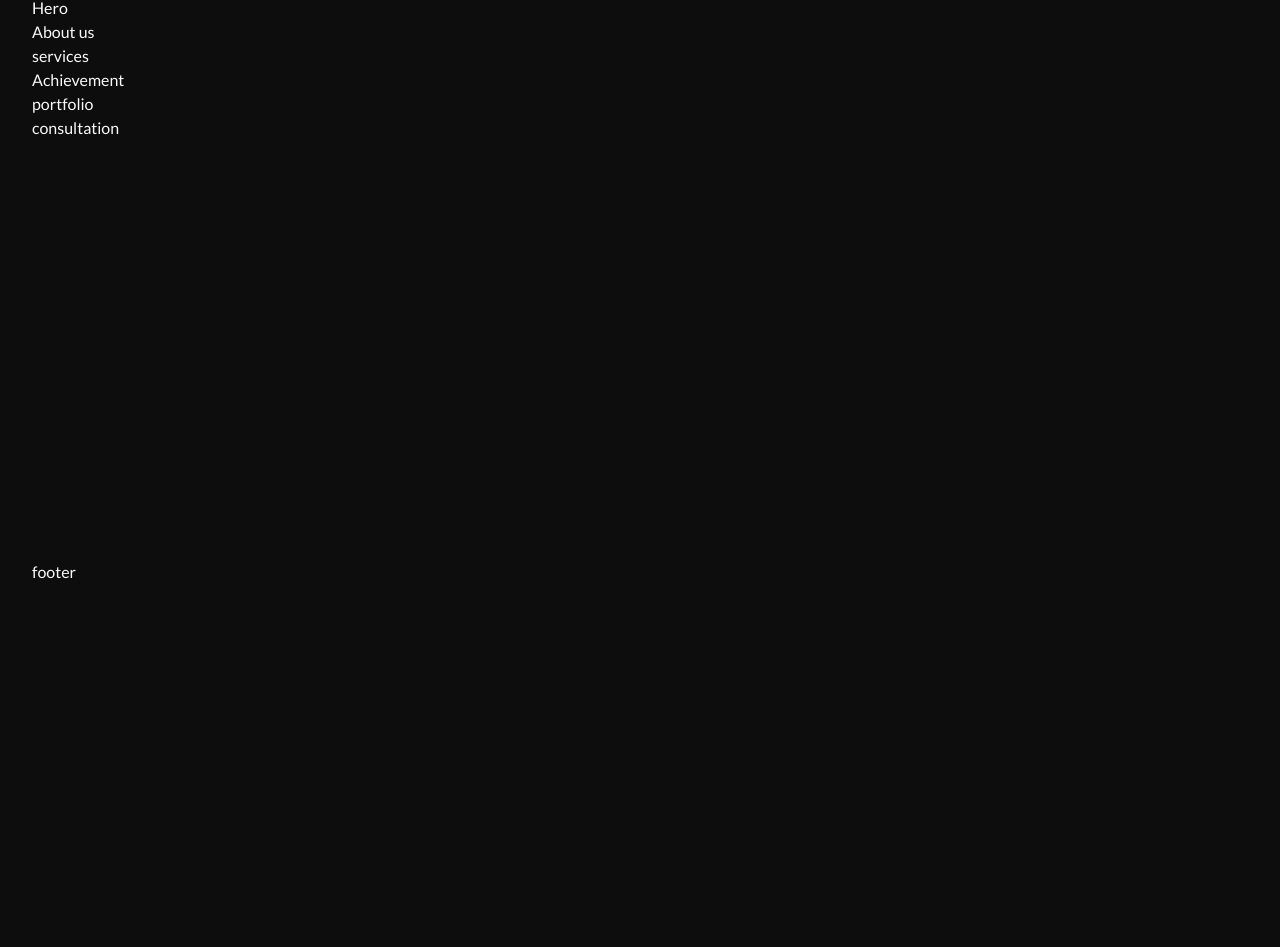
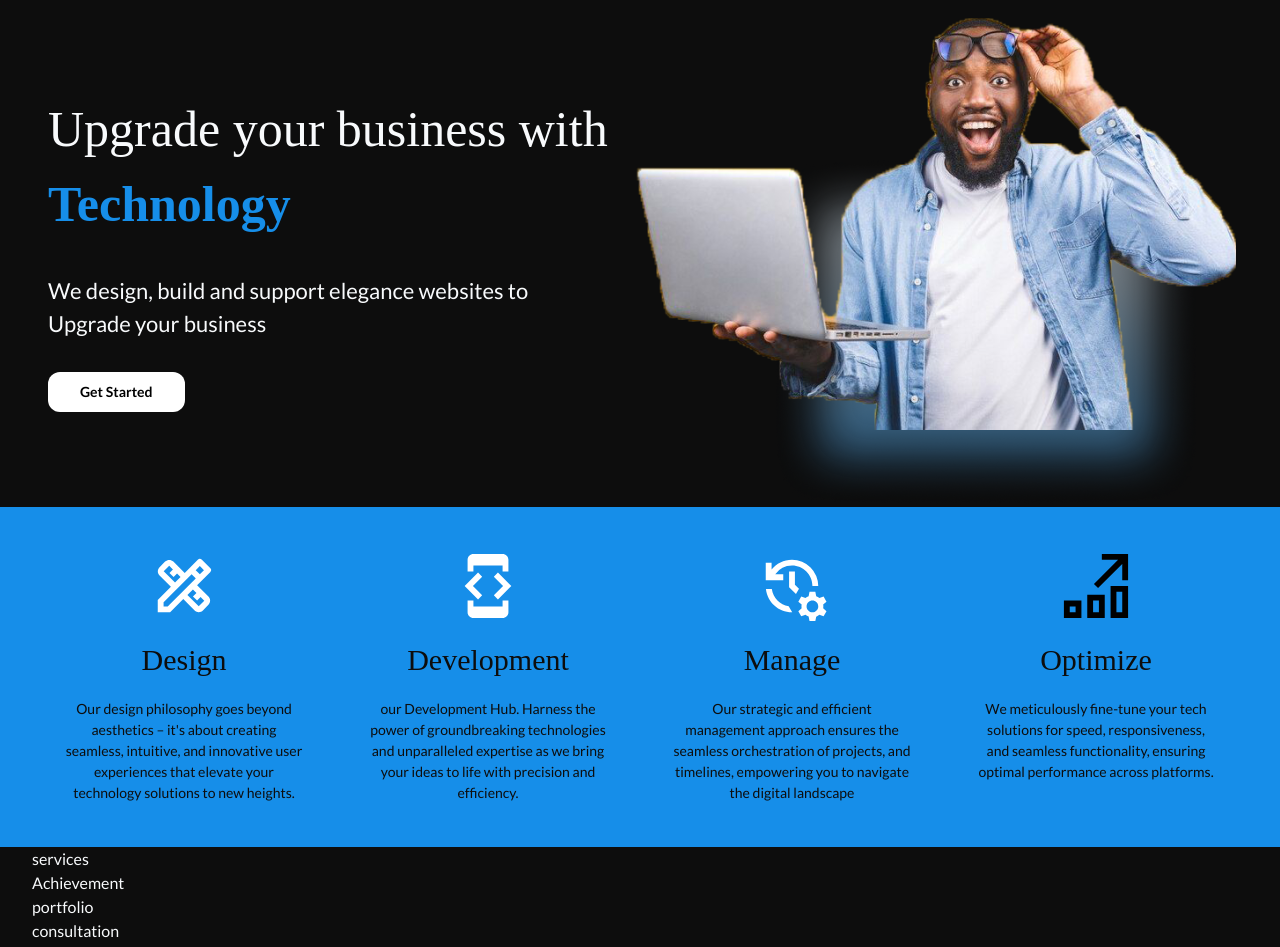
Before and after one commit to NexaPluse/NexaPluse, a React (Vite) app: page / in a window 1280 px wide. Shown: the part 264-1211 px from the top of the page. Before the commit the page ends 848 px from the top, so only its background shows below. Built offline with nearby package versions, Linux system fonts and the light colour scheme; a web font is replaced by a local one.

Commit message:
first commit

```diff
--- a/package.json
+++ b/package.json
@@ -24,8 +24,9 @@
     "react": "^18.2.0",
     "react-dom": "^18.2.0",
     "react-hook-form": "^7.47.0",
+    "react-icons": "^4.12.0",
     "react-router-dom": "^6.21.0",
-    "sort-by": "^1.2.0",
+    "sort-by": "^0.0.2",
     "tailwind-merge": "^2.1.0",
     "tailwindcss-animate": "^1.0.7",
     "zod": "^3.22.4"
--- a/src/components/ui/button.tsx
+++ b/src/components/ui/button.tsx
@@ -11,7 +11,7 @@ const buttonVariants = cva(
       variant: {
         default:
           "bg-black text-white hover:opacity-90 dark:bg-white dark:text-black",
-        primary: "bg-primary text-white hover:opacity-90",
+        primary: "bg-primary text-white hover:opacity-90 ",
       },
       size: {
         default: "h-10 px-8 py-2 ",
--- a/src/containers/about/index.tsx
+++ b/src/containers/about/index.tsx
@@ -1,7 +1,81 @@
+import {
+  MdOutlineDesignServices,
+  MdOutlineDeveloperMode,
+  MdOutlineManageHistory,
+} from "react-icons/md";
+import { GrOptimize } from "react-icons/gr";
+
 export default function AboutUs() {
   return (
-    <section className="container" id="about-us">
-      About us
+    <section className="container bg-primary" id="about-us">
+      <div className="">
+        <div className="flex lg:grid grid-cols-4 py-8">
+          <div className="flex flex-col   text-center px-6 cursor-pointer hover:bg-[#42a4ee] rounded-lg duration-500 ease-out hover:shadow-2xl ">
+            <div className=" py-3 px-2 space-y-4 ">
+              <MdOutlineDesignServices
+                size={70}
+                className="fill-white text-center mx-auto"
+              />
+              <h2 className="font-heading text-[30px] text-background ">
+                Design
+              </h2>
+              <p className="text-[14px] text-background font-normal ">
+                Our design philosophy goes beyond aesthetics – it's about
+                creating seamless, intuitive, and innovative user experiences
+                that elevate your technology solutions to new heights.
+              </p>
+            </div>
+          </div>
+          <div className="flex flex-col    text-center px-6 cursor-pointer hover:bg-[#42a4ee] rounded-lg duration-500 ease-out hover:shadow-2xl ">
+            <div className="py-3 px-2 space-y-4">
+              <MdOutlineDeveloperMode
+                size={70}
+                className="fill-white text-center mx-auto"
+              />
+              <h2 className="font-heading text-[30px] text-background ">
+                Development
+              </h2>
+              <p className="text-[14px] text-background font-normal ">
+                our Development Hub. Harness the power of groundbreaking
+                technologies and unparalleled expertise as we bring your ideas
+                to life with precision and efficiency.
+              </p>
+            </div>
+          </div>
+          <div className="flex flex-col   text-center px-6 cursor-pointer hover:bg-[#42a4ee] rounded-lg duration-500 ease-out hover:shadow-2xl ">
+            <div className="py-3 px-2 space-y-4 ">
+              <MdOutlineManageHistory
+                size={70}
+                className="fill-white text-center mx-auto"
+              />
+              <h2 className="font-heading text-[30px] text-background ">
+                Manage
+              </h2>
+              <p className="text-[14px] text-background font-normal ">
+                Our strategic and efficient management approach ensures the
+                seamless orchestration of projects, and timelines, empowering
+                you to navigate the digital landscape
+              </p>
+            </div>
+          </div>
+          <div className="flex flex-col    text-center px-6 cursor-pointer hover:bg-[#42a4ee] rounded-lg duration-500 ease-out hover:shadow-2xl ">
+            <div className="py-3 px-2 space-y-4">
+              <GrOptimize
+                size={70}
+                className="fill-white stroke-white text-center mx-auto"
+              />
+              <h2 className="font-heading text-[30px] text-background ">
+                Optimize
+              </h2>
+              <p className="text-[14px] text-background font-normal ">
+                We meticulously fine-tune your tech solutions for speed,
+                responsiveness, and seamless functionality, ensuring optimal
+                performance across platforms.
+              </p>
+            </div>
+          </div>
+        </div>
+      </div>
     </section>
   );
 }
--- a/src/containers/hero/index.tsx
+++ b/src/containers/hero/index.tsx
@@ -1,7 +1,31 @@
+import heroImg from "../../assets/images/hero-img.png";
+import { Button } from "@/components/ui/button";
+
 export default function Hero() {
   return (
     <section className="container" id="hero">
-      Hero
+      <div className="flex flex-row justify-evenly max-h-[600px] items-center ">
+        <div className="flex flex-col space-y-8  px-4  ">
+          <h1 className="font-heading text-foreground text-[50px]">
+            Upgrade your business with{" "}
+            <span className="text-primary font-bold text-[50px]">
+              Technology
+            </span>
+          </h1>
+          <h4 className="text-[22px] text-foreground">
+            We design, build and support elegance websites to Upgrade your
+            business
+          </h4>
+          <div className="mt-8">
+            <a href="#pricing">
+              <Button>Get Started</Button>
+            </a>
+          </div>
+        </div>
+        <div className="max-w-[1000px] w-[900px]">
+          <img src={heroImg} alt="Image here" />
+        </div>
+      </div>
     </section>
   );
 }
```
Also changed, not shown: src/assets/images/hero-img.png (added), 1 other file (tests, documents, lock files or other folders).
